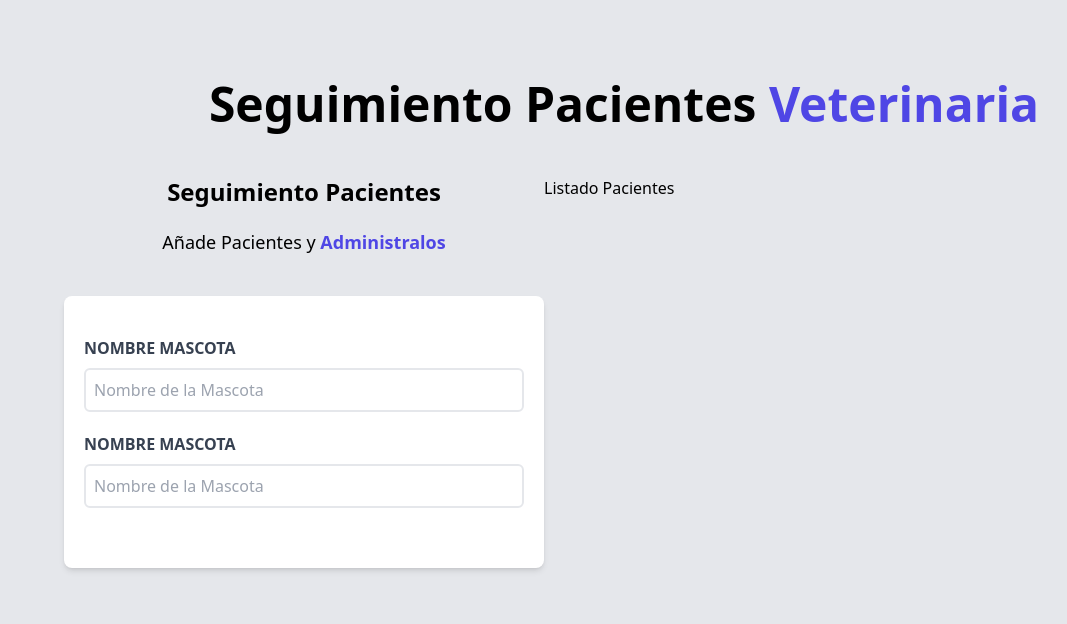
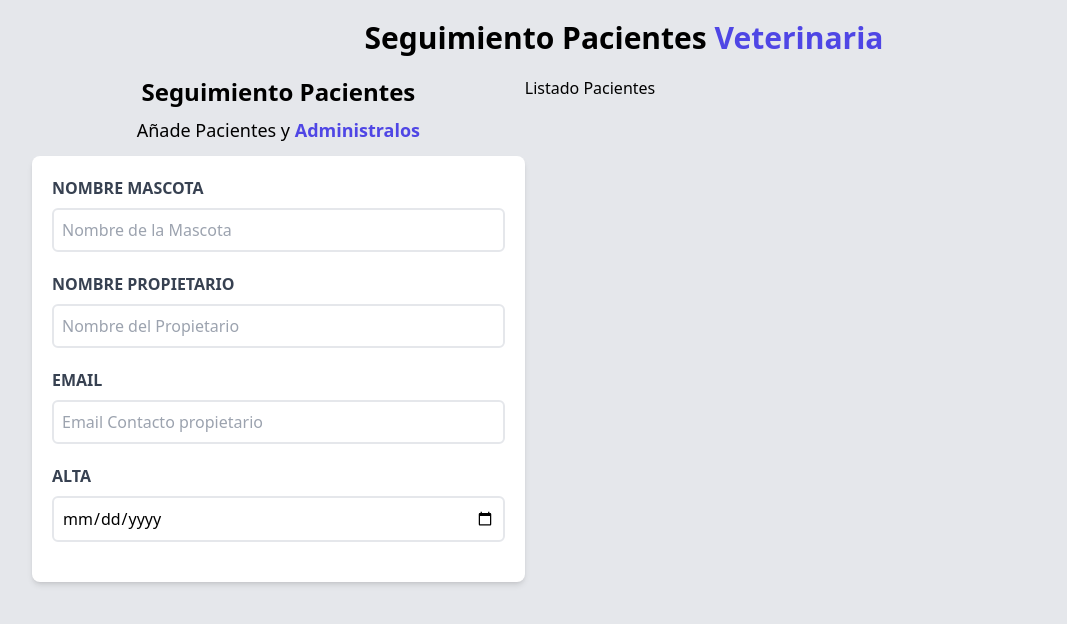
Before and after one commit to Paola-More22/citas-react, a React (Vite) app: page / in a window 1280 px wide. Shown: the top 624 px of the page, without its empty margins (16-1083 px from the left). Built offline with nearby package versions, Linux system fonts and the light colour scheme.

Commit message:
Agragandolos components Fromulario y Header

```diff
--- a/src/App.jsx
+++ b/src/App.jsx
@@ -5,9 +5,9 @@ import './index.css'
 
 function App() {
   return (
-    <div className="container mx-auto mt-20">
+    <div className="container mx-auto mt-5">
       <Header />
-      <div className="mt-12 md:flex">
+      <div className="mt-5 md:flex">
         <Formulario />
         <ListadoPacientes />
       </div>
--- a/src/components/Formulario.jsx
+++ b/src/components/Formulario.jsx
@@ -2,18 +2,18 @@ import React from 'react'
 
 const Formulario = () => {
     return (
-        <div className="md:w-1/2 lg:w-2/5 ml-20">
+        <div className="md:w-1/2 lg:w-2/5 ml-12">
 
             <h2 className="font-black text-2xl text-center">
                 Seguimiento Pacientes
             </h2>
 
-            <p className="text-lg mt-5 text-center mb-10">
+            <p className="text-lg mt-2 text-center mb-3">
                 Añade Pacientes y {" "}
                 <span className="text-indigo-600 font-bold">Administralos</span>
             </p>
 
-            <form className="bg-white shadow-md rounded-lg py-10 px-5">
+            <form className="bg-white shadow-md rounded-lg py-5 px-5">
                 <div className="mb-5">
                     <label htmlFor="mascota" className="block text-gray-700 uppercase font-bold">
                         Nombre Mascota
@@ -26,13 +26,34 @@ const Formulario = () => {
                     />
                 </div>
                 <div className="mb-5">
-                    <label htmlFor="mascota" className="block text-gray-700 uppercase font-bold">
-                        Nombre Mascota
+                    <label htmlFor="propietario" className="block text-gray-700 uppercase font-bold">
+                        Nombre Propietario
                     </label>
                     <input
-                        id="mascota"
+                        id="propietario"
                         type="text"
-                        placeholder="Nombre de la Mascota"
+                        placeholder="Nombre del Propietario"
+                        className="border-2 w-full p-2 mt-2 placeholder-gray-400 rounded-md"
+                    />
+                </div>
+                <div className="mb-5">
+                    <label htmlFor="email" className="block text-gray-700 uppercase font-bold">
+                        Email
+                    </label>
+                    <input
+                        id="email"
+                        type="email"
+                        placeholder="Email Contacto propietario"
+                        className="border-2 w-full p-2 mt-2 placeholder-gray-400 rounded-md"
+                    />
+                </div>
+                <div className="mb-5">
+                    <label htmlFor="alta" className="block text-gray-700 uppercase font-bold">
+                        Alta
+                    </label>
+                    <input
+                        id="alta"
+                        type="date"
                         className="border-2 w-full p-2 mt-2 placeholder-gray-400 rounded-md"
                     />
                 </div>
--- a/src/components/Header.jsx
+++ b/src/components/Header.jsx
@@ -1,6 +1,6 @@
 function Header(){
     return(
-        <h1 className="font-black text-5xl text-center md:w-2/3 mx-auto">
+        <h1 className="font-black text-3xl text-center md:w-2/3 mx-auto">
             Seguimiento Pacientes {" "}
             <span className="text-indigo-600">Veterinaria</span>
         </h1>
```
